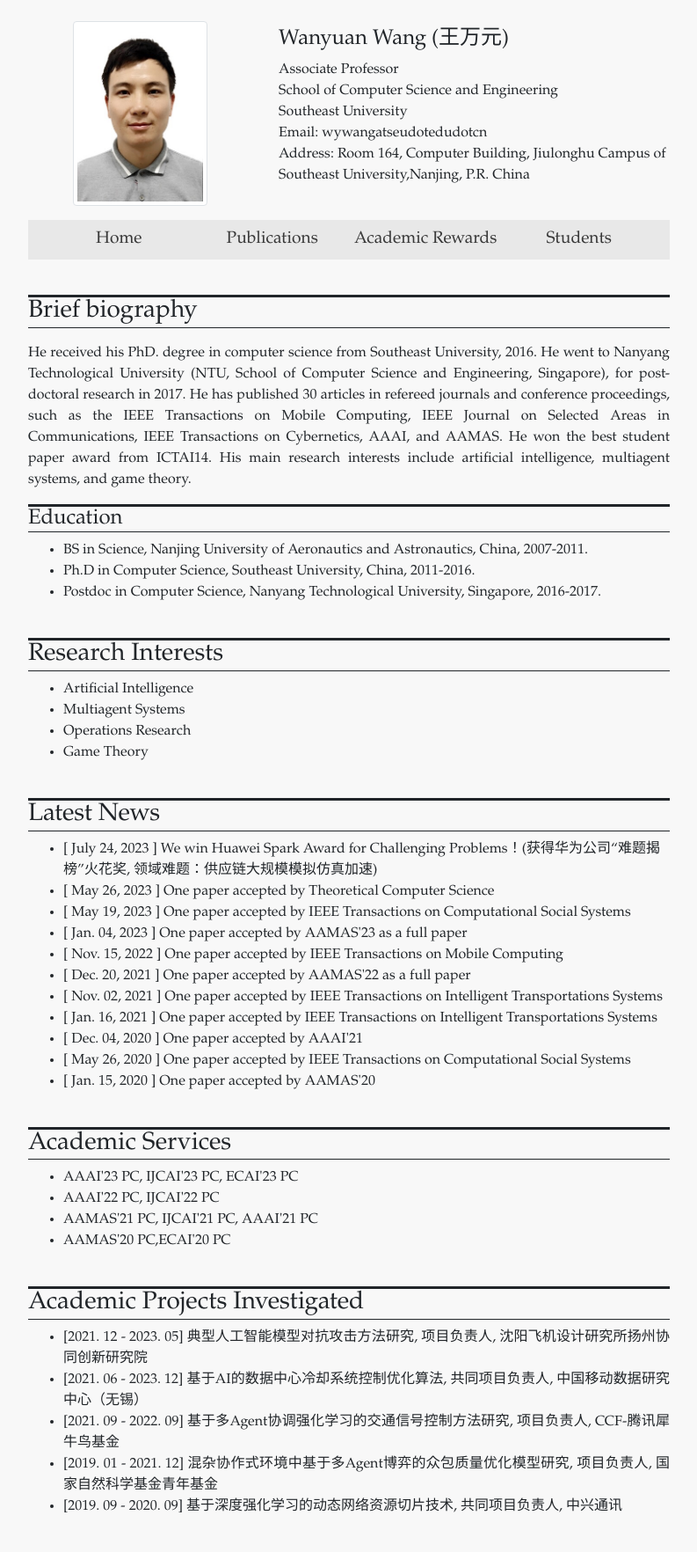
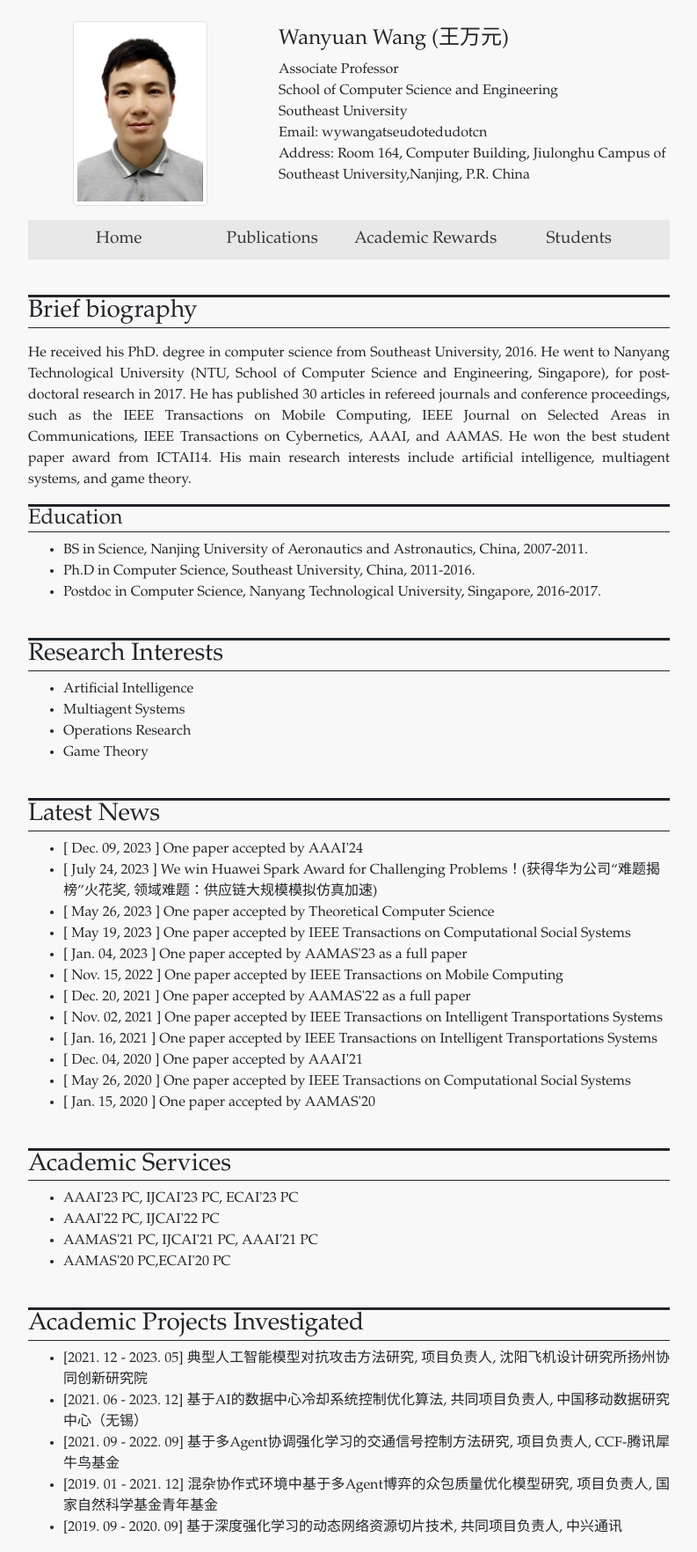
Before and after one commit to wanyuanwang/wanyuanwang.github.io, a Jekyll site: the page built from index.html, in a window 1280 px wide. Shown: the whole page at 88% size, without its empty margins (243-1036 px from the left). Built offline with Jekyll 4.4.1, drawn with Linux system fonts in a browser that asks for light colours; before the commit the page ends 1740 px from its top, so only the background shows below that.

Commit message:
Update news.yml

```diff
--- a/_data/news.yml
+++ b/_data/news.yml
@@ -1,3 +1,5 @@
+- date: Dec. 09, 2023
+  news: One paper accepted by AAAI'24
 - date: July 24, 2023
   news: We win Huawei Spark Award for Challenging Problems！(获得华为公司“难题揭榜”火花奖, 领域难题：供应链大规模模拟仿真加速)
 - date: May 26, 2023
```
